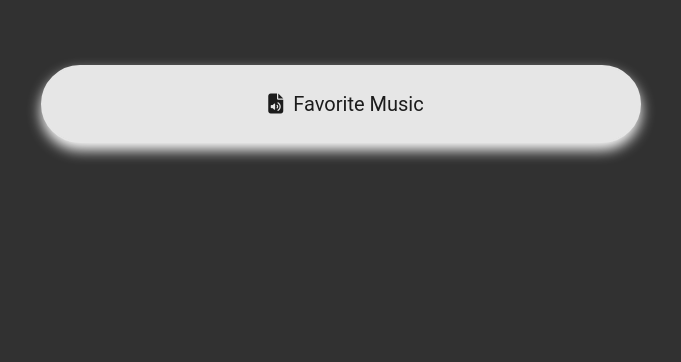
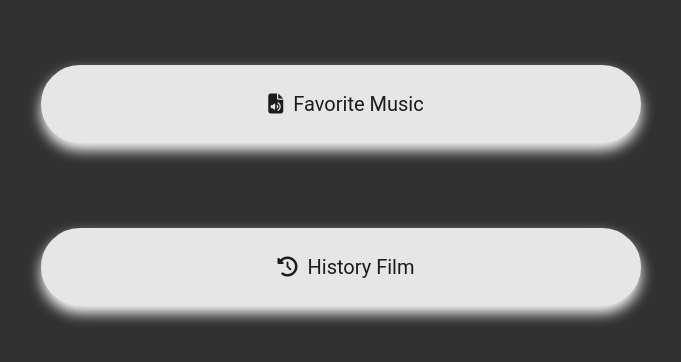
Before and after one commit to aditya-lika-ardiansyah/aditya-lika-ardiansyah.github.io, a plain HTML site: page archive.html in a window 1280 px wide. Shown: the whole page, without its empty margins (299-980 px from the left). Drawn offline with Linux system fonts and the light colour scheme.

Commit message:
Update archive.html

```diff
--- a/archive.html
+++ b/archive.html
@@ -176,6 +176,8 @@
   <div id="links">
     <a class="link" href="music-page.html"><i class="fa-solid fa-file-audio" style="padding:10px"></i>Favorite Music</a>
   </div>
-
+ <div id="links">
+    <a class="link" href="history-watch.html"><i class="fa-solid fa-clock-rotate-left" style="padding:10px"></i>History Film</a>
+ </div>
 </body>
 </html>
```
